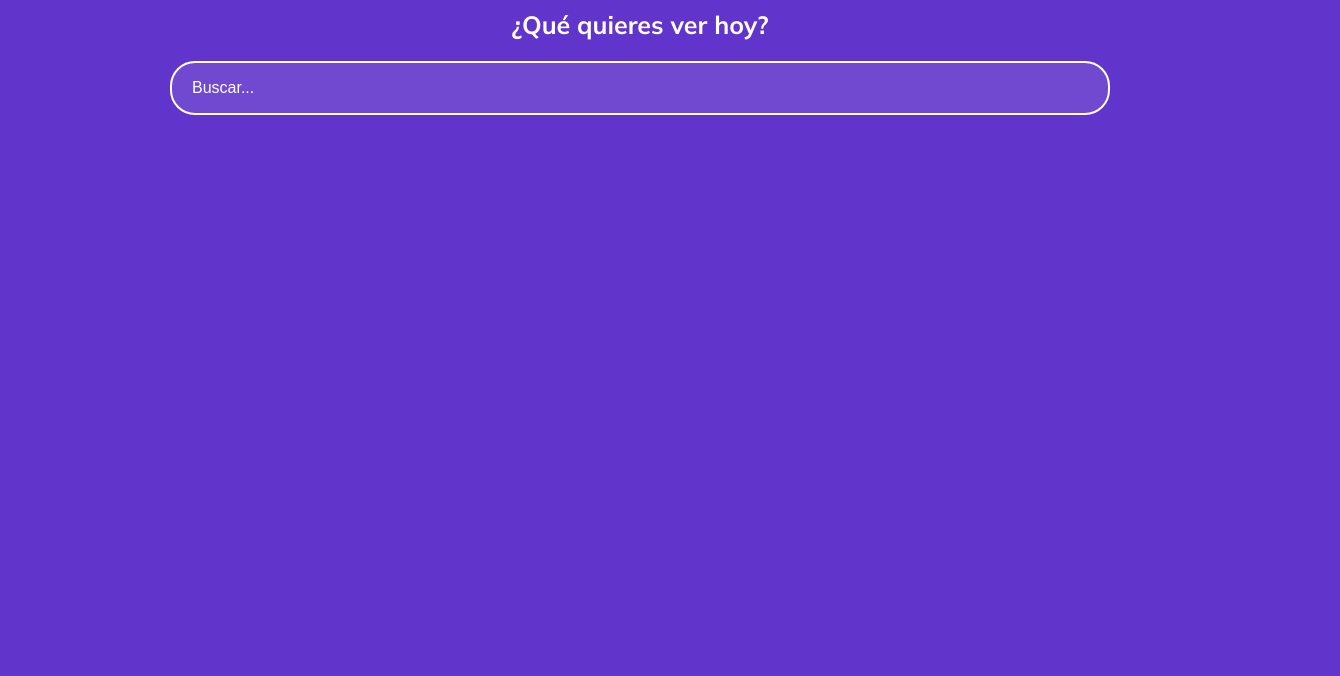
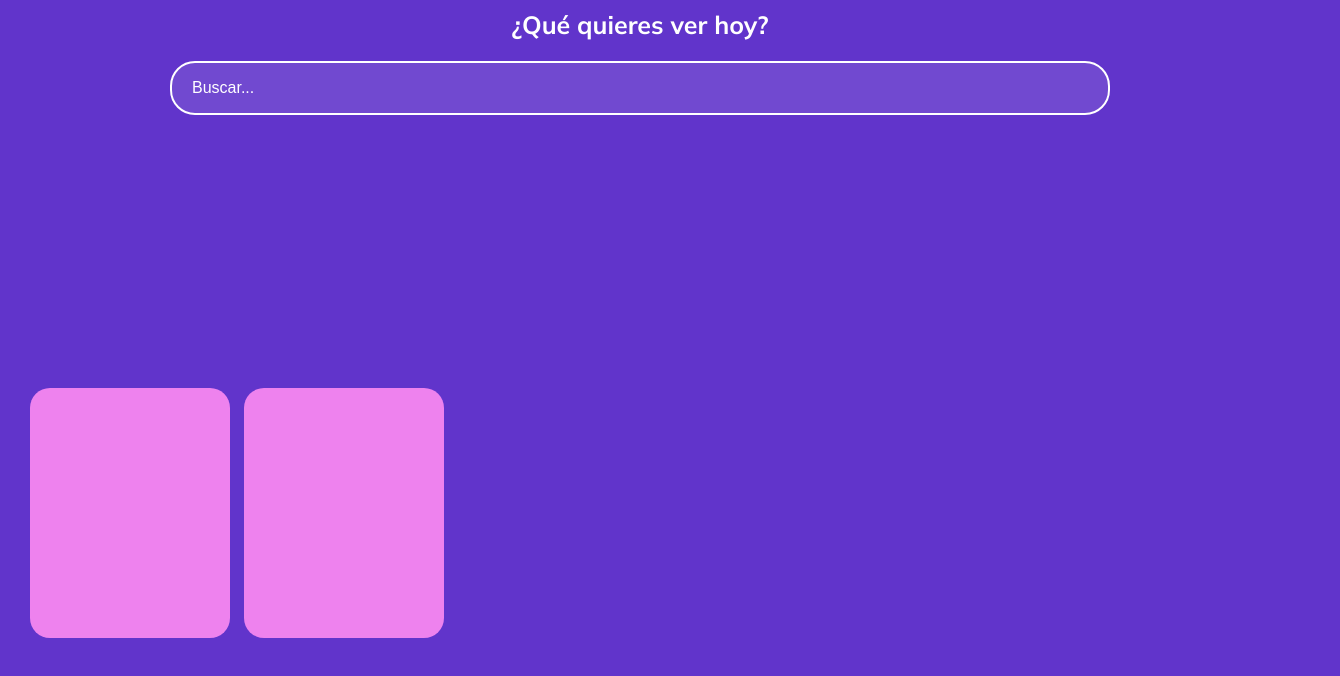
Before and after one commit to cdgutierrez456/MaquetacionesCSS, a plain HTML site: page FontendPlatzi/index.html in a window 1280 px wide. Shown: the part 92-768 px from the top of the page, 1340 px wide, since content can reach past the window. Drawn offline with Linux system fonts and the light colour scheme.

Commit message:
Creacion parcial de seccion carousel (Area del Carrousel)

```diff
--- a/FontendPlatzi/css/style.css
+++ b/FontendPlatzi/css/style.css
@@ -95,3 +95,43 @@ body {
 ::placeholder {
     color: white;
 }
+
+/* Carrusel (carousel) */
+.carousel {
+    width: 100%;
+    overflow: scroll;
+    padding: 30px;
+    position: realtive;
+}
+
+.carousel__container {
+    white-space: nowrap;
+    margin: 70px 0;
+    padding-bottom: 10px;
+}
+
+.carousel__item {
+    background: violet;
+    width: 200px;
+    height: 250px;
+    border-radius: 20px;
+    overflow: hidden;
+    margin-right: 10px;
+    display: inline-block;
+    cursor: pointer;
+    transition: .45s;
+    transform-origin: center left;
+}
+
+.carousel__item:hover ~ .carousel__item{
+    transform: translate3d(100px, 0, 0);
+}
+
+.carousel__container:hover .carousel__item{
+    opacity: .3;
+}
+
+.carousel__container:hover .carousel__item:hover {
+    transform: scale(1.5);
+    opacity: 1;
+}
--- a/FontendPlatzi/index.html
+++ b/FontendPlatzi/index.html
@@ -30,6 +30,16 @@
         <h2 class='main__title'>¿Qué quieres ver hoy?</h2>
         <input class='input' type="text" placeholder="Buscar...">
     </section>
+    <section class="carousel">
+        <div class="carousel__container">
+            <div class="carousel__item">
+
+            </div>
+            <div class="carousel__item">
+
+            </div>
+        </div>
+    </section>
 </body>
 
 </html>
```
